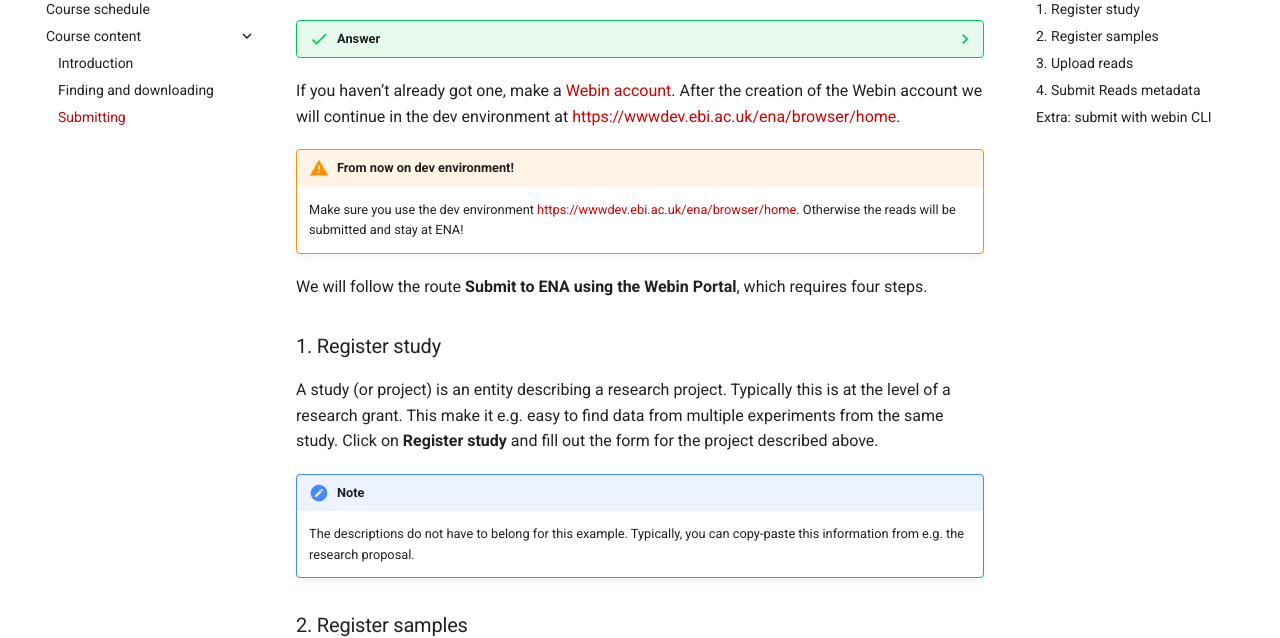
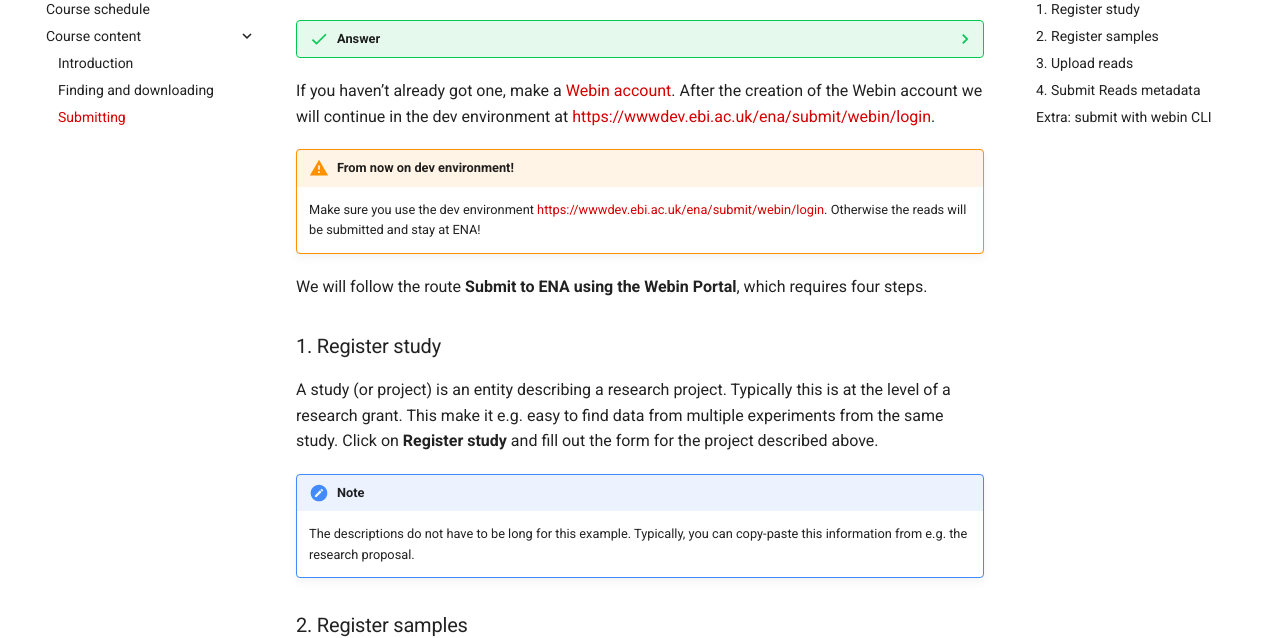
Before and after one commit to sib-swiss/ena-seqdata-training, an MkDocs documentation site: the page built from docs/course_content/submitting.md, in a window 1280 px wide and 900 px high, scrolled down 600 px. Shown: the part 153-791 px from the top of the window. Built offline with MkDocs 1.6.1 and Material for MkDocs 9.7.7, drawn with Linux system fonts in a browser that asks for light colours; comment, search, counter and statistics services are not loaded; the version menu is left out; some of the changed lines change nothing that is shown.

Commit message:
fixes typo

```diff
--- a/docs/course_content/submitting.md
+++ b/docs/course_content/submitting.md
@@ -16,10 +16,10 @@ You are asked to submit the reads to a repository at EBI. First, figure out what
 ??? success "Answer"
     After answering the questions, you probably conclude you should submit to [ENA](https://www.ebi.ac.uk/ena/browser/submit).
 
-If you haven't already got one, make a [Webin account](https://www.ebi.ac.uk/ena/submit/webin/login). After the creation of the Webin account we will continue in the dev environment at [https://wwwdev.ebi.ac.uk/ena/browser/home](https://wwwdev.ebi.ac.uk/ena/browser/home).
+If you haven't already got one, make a [Webin account](https://www.ebi.ac.uk/ena/submit/webin/login). After the creation of the Webin account we will continue in the dev environment at [https://wwwdev.ebi.ac.uk/ena/submit/webin/login](https://wwwdev.ebi.ac.uk/ena/submit/webin/login).
 
 !!! warning "From now on dev environment!"
-    Make sure you use the dev environment [https://wwwdev.ebi.ac.uk/ena/browser/home](https://wwwdev.ebi.ac.uk/ena/browser/home). Otherwise the reads will be submitted and stay at ENA!
+    Make sure you use the dev environment [https://wwwdev.ebi.ac.uk/ena/submit/webin/login](https://wwwdev.ebi.ac.uk/ena/submit/webin/login). Otherwise the reads will be submitted and stay at ENA!
 
 We will follow the route **Submit to ENA using the Webin Portal**, which requires four steps.
 
@@ -28,7 +28,7 @@ We will follow the route **Submit to ENA using the Webin Portal**, which require
 A study (or project) is an entity describing a research project. Typically this is at the level of a research grant. This make it e.g. easy to find data from multiple experiments from the same study. Click on **Register study** and fill out the form for the project described above.
 
 !!! note
-    The descriptions do not have to belong for this example. Typically, you can copy-paste this information from e.g. the research proposal.
+    The descriptions do not have to be long for this example. Typically, you can copy-paste this information from e.g. the research proposal.
 
 ### 2. Register samples
 
```
